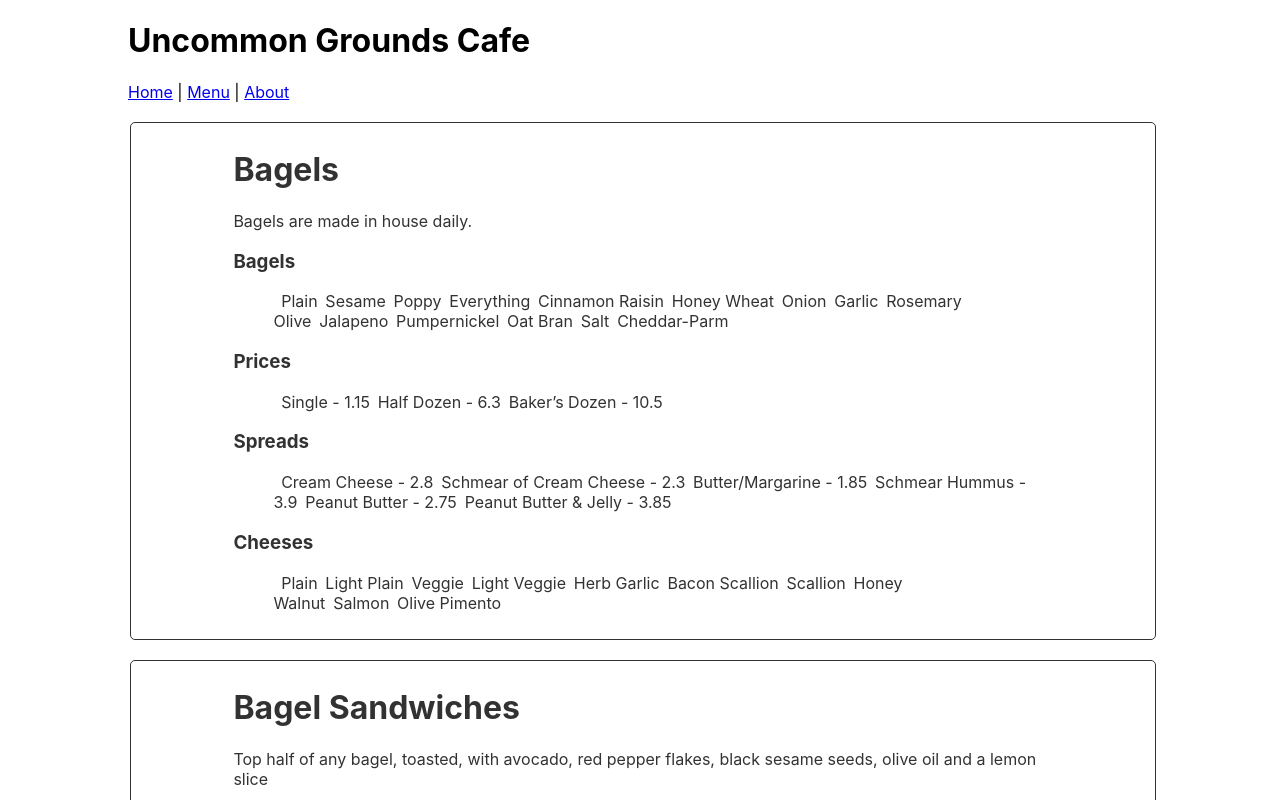
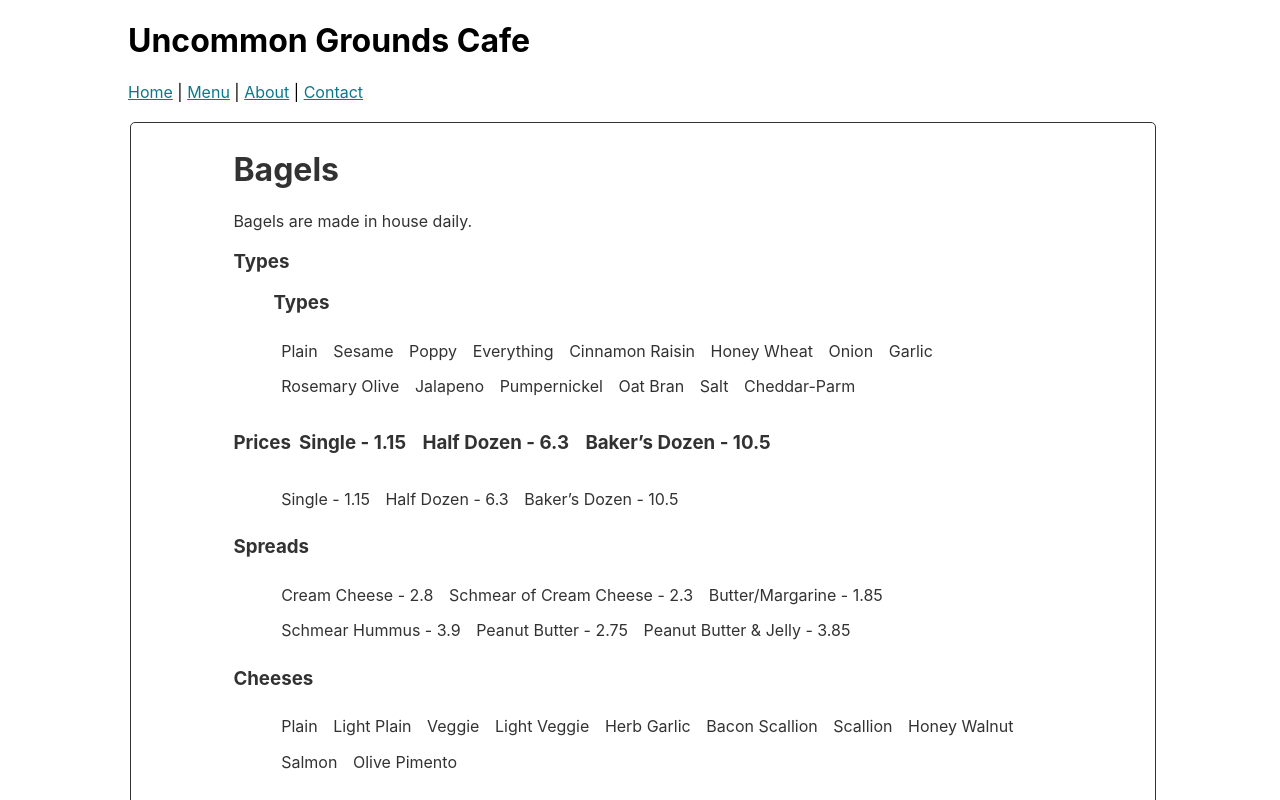
Before and after one commit to cireneirbo/uncommon-grounds-cafe, a React (Create React App) app in the folder client/: page /menu in a window 1280 px wide. Shown: the top 800 px of the page. Built offline with nearby package versions, Linux system fonts and the light colour scheme.

Commit message:
Add Hiring and Contact

```diff
--- a/client/src/App.css
+++ b/client/src/App.css
@@ -41,9 +41,21 @@ hr {
 }
 
 li {
-  display:inline;
+  display:inline-block;
   margin-left: 1%;
   margin-bottom: 1%;
-  word-wrap:break-word;
+  margin-right: 1%;
+  margin-top: 1%;
+  word-wrap: normal;
   list-style-type: none;
+  text-align: center;
 }
+
+.footer {
+  text-align: center;
+  color: darkgrey;
+}
+
+a {
+  color: rgb(12, 119, 138);
+}
--- a/client/src/App.js
+++ b/client/src/App.js
@@ -1,5 +1,6 @@
 import { Outlet, Link } from "react-router-dom";
 import Nav from './components/Nav';
+import Footer from "./components/Footer";
 import './App.css';
 
 function App() {
@@ -7,6 +8,7 @@ function App() {
     <div>
       <Nav />
       <Outlet />
+      <Footer />
     </div>
   );
 }
--- a/client/src/components/About.js
+++ b/client/src/components/About.js
@@ -17,6 +17,7 @@ function About() {
             We are a shadowy phantom created by our <a href='https://twitter.com/kalefice' target='_blank' rel="noreferrer">developer</a>. Pray for us.
           </p>
 
+
       </fieldset>
 
     </main>
--- /dev/null
+++ b/client/src/components/Contact.js
@@ -0,0 +1,27 @@
+function Contact() {
+
+  return (
+    <main>
+
+      <fieldset>
+
+        <h1>Contact Us</h1>
+
+        <iframe
+          width="100%"
+          height="600"
+          src="https://maps.google.com/maps?width=100%&amp;height=600&amp;hl=en&amp;coord=52.70967533219885, -8.020019531250002&amp;q=1%20Grafton%20Street%2C%20Dublin%2C%20Ireland&amp;ie=UTF8&amp;t=&amp;z=14&amp;iwloc=B&amp;output=embed"
+          frameBorder="0"
+          scrolling="no"
+          marginHeight="0"
+          marginWidth="0">
+        </iframe>
+
+
+      </fieldset>
+
+    </main>
+  );
+}
+
+export default Contact;
--- /dev/null
+++ b/client/src/components/Footer.js
@@ -0,0 +1,35 @@
+import { Link } from "react-router-dom";
+
+function Footer() {
+  return (
+    <main>
+      <div className="footer">
+
+
+        <ul className="footer-list">
+          <li>
+            <Link to="/" className="footer-link">Home</Link>
+          </li>
+            <li> | </li>
+          <li>
+            <Link to="/menu" className="footer-link">Menu</Link>
+          </li>
+            <li> | </li>
+          <li>
+            <Link to="/about" className="footer-link">About</Link>
+          </li>
+            <li> | </li>
+          <li>
+            <Link to="/hiring" className="footer-link">Hiring</Link>
+          </li>
+            <li> | </li>
+          <li>
+            <Link to="/contact" className="footer-link">Contact</Link>
+          </li>
+        </ul>
+      </div>
+    </main>
+  );
+}
+
+export default Footer;
--- /dev/null
+++ b/client/src/components/Hiring.js
@@ -0,0 +1,27 @@
+function Hiring() {
+
+  return (
+    <main>
+
+      <fieldset>
+
+        <h1>Work at Uncommon Grounds Cafe!</h1>
+
+        <h3>Open Positions</h3>
+          <ul>
+            <li>Trash-master</li>
+          </ul>
+
+        <h3>What We Offer Employees</h3>
+          <p>
+            Limited Compensation. We own you!
+          </p>
+
+
+      </fieldset>
+
+    </main>
+  );
+}
+
+export default Hiring;
--- a/client/src/components/Menu.js
+++ b/client/src/components/Menu.js
@@ -35,14 +35,17 @@ function Menu() {
           <h1>{data.menu[0].title}</h1>
           <p>{data.menu[0].description}</p>
 
-          <h3>Bagels</h3>
+          <h3>Types</h3>
           <ul>
+          <h3>Types</h3>
             {data.menu[0].bagels.map(bagel => (
               <li key={bagel.id}>{bagel}</li>
             ))}
           </ul>
 
-          <h3>Prices</h3>
+          <h3>Prices{data.menu[0].sizes.map(size => (
+              <li key={size.id}>{size[0]} - {size[1]}</li>
+            ))}</h3>
           <ul>
             {data.menu[0].sizes.map(size => (
               <li key={size.id}>{size[0]} - {size[1]}</li>
--- a/client/src/components/Nav.js
+++ b/client/src/components/Nav.js
@@ -9,7 +9,8 @@ function Nav() {
         <nav className="App-link">
           <Link to="/" className="App-link">Home</Link> |{" "}
           <Link to="/menu" className="App-link">Menu</Link> |{" "}
-          <Link to="/about" className="App-link">About</Link>
+          <Link to="/about" className="App-link">About</Link> |{" "}
+          <Link to="/contact" className="App-link">Contact</Link>
         </nav>
       </div>
     </main>
--- a/client/src/index.js
+++ b/client/src/index.js
@@ -5,6 +5,8 @@ import Home from './components/Home';
 import Menu from './components/Menu';
 import MenuItem from './components/MenuItem';
 import About from './components/About';
+import Contact from './components/Contact';
+import Hiring from './components/Hiring';
 import Error from './components/Error';
 import './index.css';
 import App from './App';
@@ -18,6 +20,8 @@ ReactDOM.render(
           <Route exact path="menu" element={<Menu />} />
           {/* <Route path="menu/:menuItem" element={<MenuItem />} /> */}
           <Route path="about" element={<About />} />
+          <Route path="contact" element={<Contact />} />
+          <Route path="hiring" element={<Hiring />} />
           <Route
             path="*"
             element={<Error />}
```
